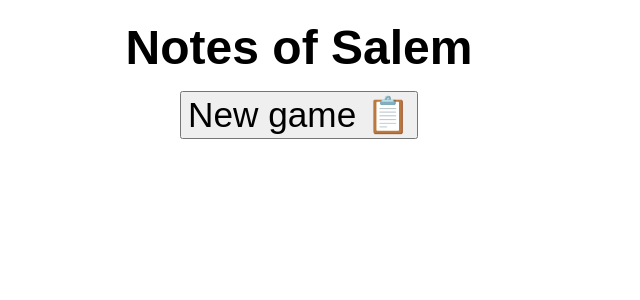
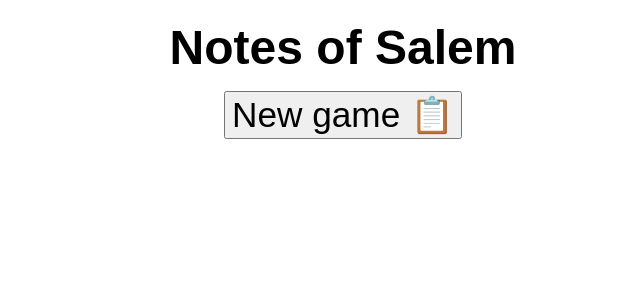
Before and after one commit to JakubCisowski/notes-of-salem, a Next.js app: page / in a window 1280 px wide. Shown: the top 300 px of the page, without its empty margins (297-937 px from the left). Built offline with nearby package versions, Linux system fonts and the light colour scheme.

Commit message:
Fix website resizing.

```diff
--- a/src/styles/globals.css
+++ b/src/styles/globals.css
@@ -32,9 +32,9 @@
 }
 
 .body-container {
-  margin: 20px;
+  margin: 20px 0;
   text-align: center;
-  width: 90%;
+  width: 100%;
 }
 
 .button-new {
@@ -117,6 +117,13 @@
   margin: 0 auto 5px auto;
 }
 
+/* @media only screen and (max-width: 1500px) {
+  .notepad-container {
+    width: 100%;
+    max-width: 2000px;
+  }
+} */
+
 .sidenotes-container {
   /* border: 2px solid black; */
   padding: 10px;
@@ -172,6 +179,7 @@
 
 .notepad-player-card-container {
   display: flex;
+  justify-content: space-between;
   margin: 4px 0;
   align-items: center;
 }
@@ -208,7 +216,7 @@
 .notepad-card-section-faction {
   border: 1px solid black;
   font-size: 1.1rem;
-  width: 5%;
+  width: 6%;
   min-height: 31px;
   display: flex;
   align-items: center;
@@ -218,7 +226,7 @@
 .notepad-card-section-alignment {
   border: 1px solid black;
   font-size: 1.1rem;
-  width: 5%;
+  width: 4%;
   min-height: 31px;
   display: flex;
   align-items: center;
@@ -248,7 +256,7 @@
   border: 1px solid black;
   font-size: 1.5rem;
   font-weight: bold;
-  width: 5%;
+  width: 4%;
   min-height: 31px;
   display: flex;
   align-items: center;
@@ -256,7 +264,7 @@
 }
 .notepad-card-section-note {
   font-size: 1.1rem;
-  width: 25%;
+  width: 24%;
   min-height: 31px;
   display: flex;
   align-items: center;
```
